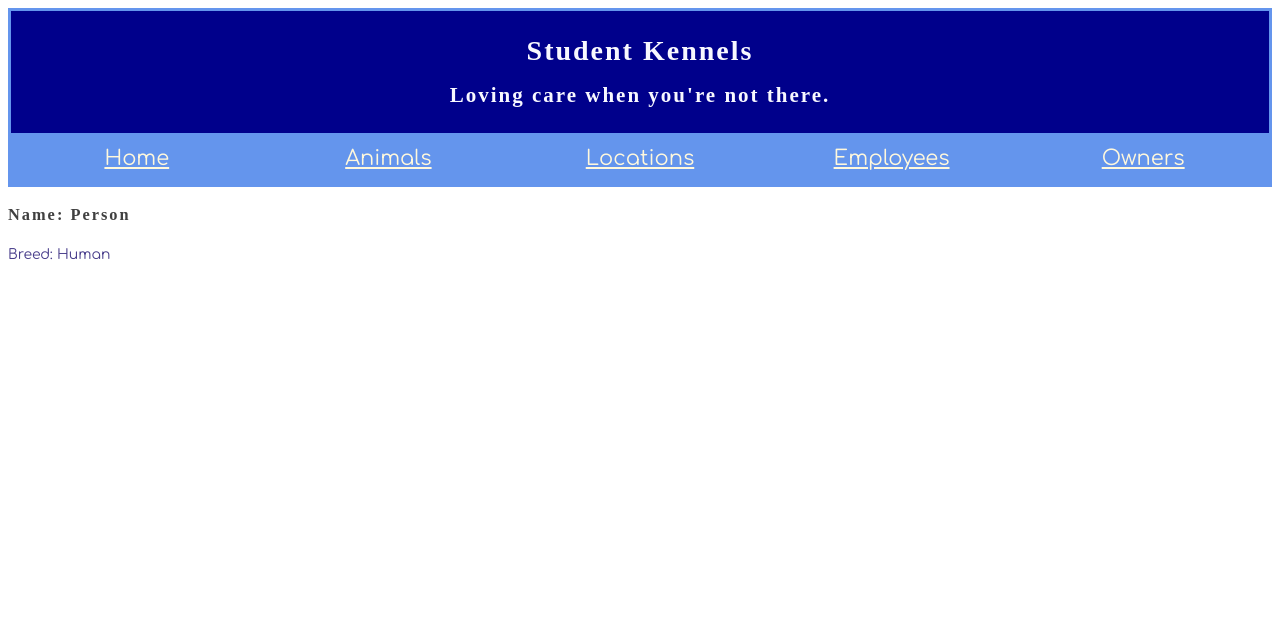
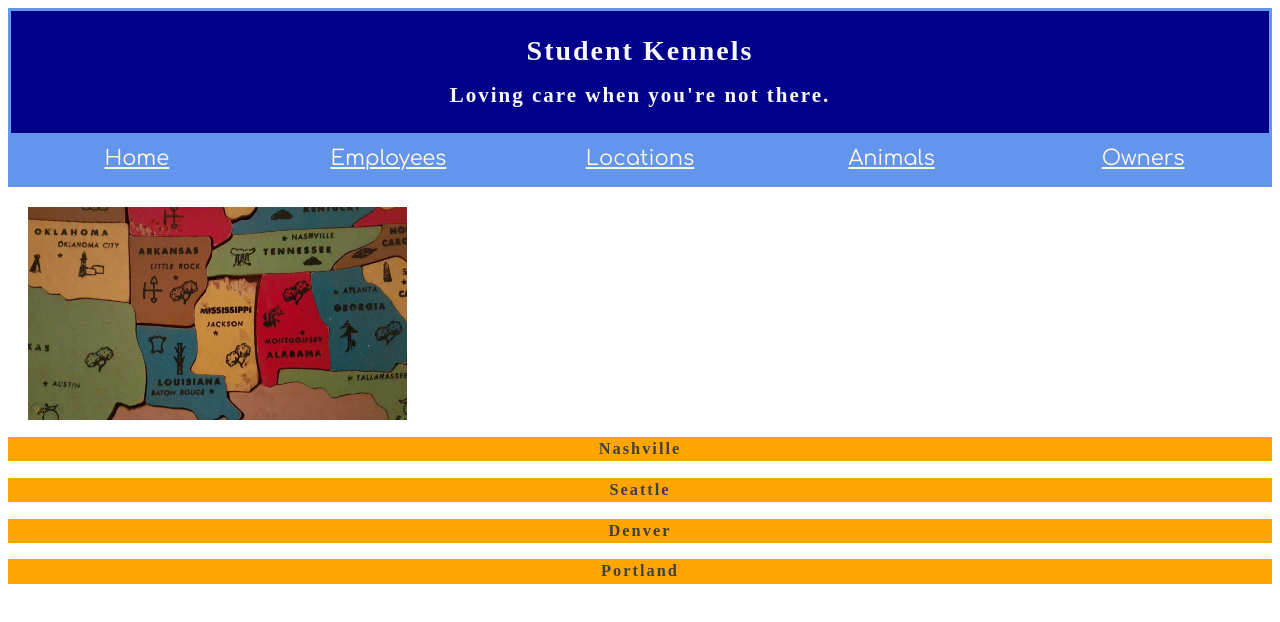
Before and after one commit to CarolineMadison/Kennels-C36, a React (Create React App) app: page /locations in a window 1280 px wide. Shown: the top 622 px of the page. Built offline with nearby package versions, Linux system fonts and the light colour scheme; a web font is replaced by a local one.

Commit message:
playing around with css and flexbox on locations card

```diff
--- a/src/components/ApplicationViews.js
+++ b/src/components/ApplicationViews.js
@@ -19,7 +19,7 @@ class ApplicationViews extends Component {
                 <Route path="/animals" render={(props) => {
                     return <AnimalCard />
                 }} />
-                <Route exact path="/locations" render={(props) => {
+                <Route path="/locations" render={(props) => {
                     return <LocationCard />
                 }} />
                 <Route exact path="/employees" render={(props) => {
--- a/src/components/Kennel.js
+++ b/src/components/Kennel.js
@@ -1,7 +1,6 @@
 import React, { Component } from "react"
 import NavBar from "./nav/NavBar"
 import ApplicationViews from "./ApplicationViews"
-
 import "./Kennel.css"
 
 class Kennel extends Component {
--- a/src/components/location/LocationCard.js
+++ b/src/components/location/LocationCard.js
@@ -1,15 +1,19 @@
 import React, { Component } from 'react';
+import "./location.css"
 
 class LocationCard extends Component {
   render() {
     return (
       <div className="card">
         <div className="card-content">
-          {/* <picture>
-            <img src={require('./dog.svg')} alt="My Dog" />
-          </picture> */}
-          <h3>Name: <span className="card-petname">Person</span></h3>
-          <p>Breed: Human</p>
+          <picture>
+            <img className="map-image" src={require("./woodenMap.jpg")} alt="Wooden Puzzle USA" />
+          </picture>
+          <h3><span className="card-cityName">Nashville</span></h3>
+          <h3><span className="card-cityName">Seattle</span></h3>
+          <h3><span className="card-cityName">Denver</span></h3>
+          <h3><span className="card-cityName">Portland</span></h3>
+
         </div>
       </div>
     );
@@ -17,3 +21,5 @@ class LocationCard extends Component {
 }
 
 export default LocationCard;
+
+// /Users/caroline/workspace/kennels/src/images/woodenMap.jpg
--- /dev/null
+++ b/src/components/location/location.css
@@ -0,0 +1,11 @@
+.map-image {
+    margin-left: 20px;
+    display: flex;
+    align-items: center;
+}
+
+.card-cityName {
+    display: flex;
+    justify-content: center;
+    background-color: orange;
+}
--- a/src/components/nav/NavBar.js
+++ b/src/components/nav/NavBar.js
@@ -14,9 +14,9 @@ class NavBar extends Component {
         <nav>
           <ul className="container">
             <li><Link className="nav-link" to="/">Home</Link></li>
+            <li><Link className="nav-link" to="/employees">Employees</Link></li>
+            <li><Link className="nav-link" to="/locations">Locations</Link></li>
             <li><Link className="nav-link" to="/animals">Animals</Link></li>
-            <li><Link className="nav-link" to="/locations">Locations</Link></li>
-            <li><Link className="nav-link" to="/employees">Employees</Link></li>
             <li><Link className="nav-link" to="/owners">Owners</Link></li>
           </ul>
         </nav>
--- a/src/components/owner/OwnerCard.js
+++ b/src/components/owner/OwnerCard.js
@@ -8,8 +8,10 @@ class OwnerCard extends Component {
           {/* <picture>
             <img src={require('./dog.svg')} alt="My Dog" />
           </picture> */}
-          <h3>Name: <span className="card-petname">Also A Person</span></h3>
-          <p>Breed: Human</p>
+          <h3><span className="card-petname">Carmen Sandiego</span></h3>
+          <h3><span className="card-petname">Ms. Cat Lady</span></h3>
+          <h3><span className="card-petname">Mr. Cat Man</span></h3>
+          <h3><span className="card-petname">Sandiego Carmen</span></h3>
         </div>
       </div>
     );
```
Also changed, not shown: src/components/location/woodenMap.jpg (added).
